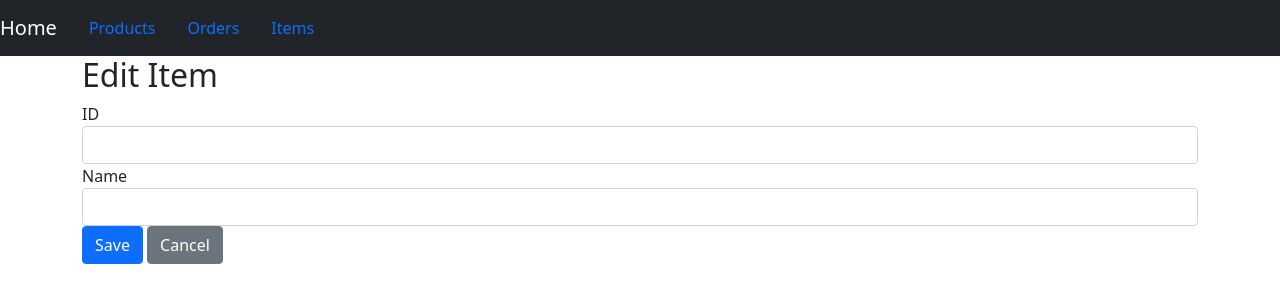
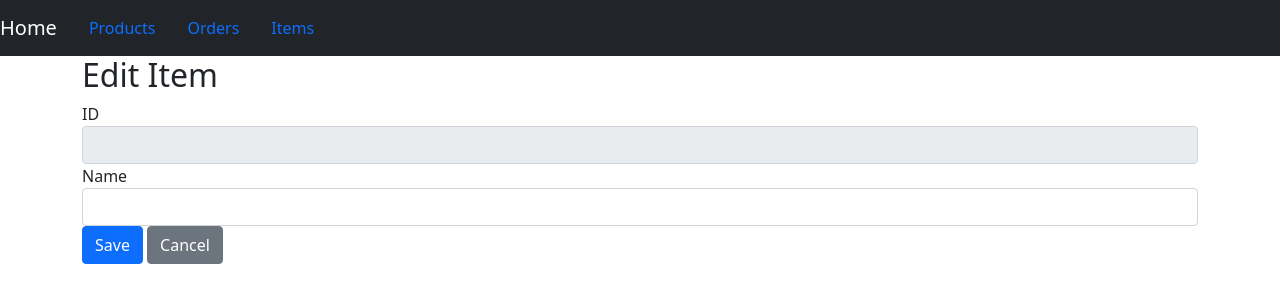
Before and after one commit to mateusz-sulimowicz/BD_APP, a React (Create React App) app in the folder frontend/: page /items/1 in a window 1280 px wide. Shown: the top 302 px of the page. Built offline with nearby package versions, Linux system fonts and the light colour scheme; no server answers.

Commit message:
Disable exisiting item id change
Signed-off-by: Mateusz Sulimowicz <ms429603@students.mimuw.edu.pl>

```diff
--- a/frontend/src/items/ItemEdit.js
+++ b/frontend/src/items/ItemEdit.js
@@ -62,7 +62,9 @@ class ItemEdit extends Component {
                     <FormGroup>
                         <Label for="id">ID</Label>
                         <Input type="text" name="id" id="id" value={item.id || ''}
-                               onChange={this.handleChange} autoComplete="id"/>
+                               onChange={this.handleChange}
+                               disabled={this.props.match.params.id !== 'new'}
+                               autoComplete="id"/>
                         <Label for="name">Name</Label>
                         <Input type="text" name="name" id="name" value={item.name || ''}
                                onChange={this.handleChange} autoComplete="name"/>
--- a/frontend/src/orders/compose/ComposeOrder.js
+++ b/frontend/src/orders/compose/ComposeOrder.js
@@ -122,6 +122,7 @@ class ComposeOrder extends Component {
                 <Button onClick={() => this.onOrderSubmitted()} disabled={!this.state.canSubmit}>
                     Submit
                 </Button>
+                <Button color="secondary" tag={Link} to="/products">Cancel</Button>
             </div>
 
         )
```
